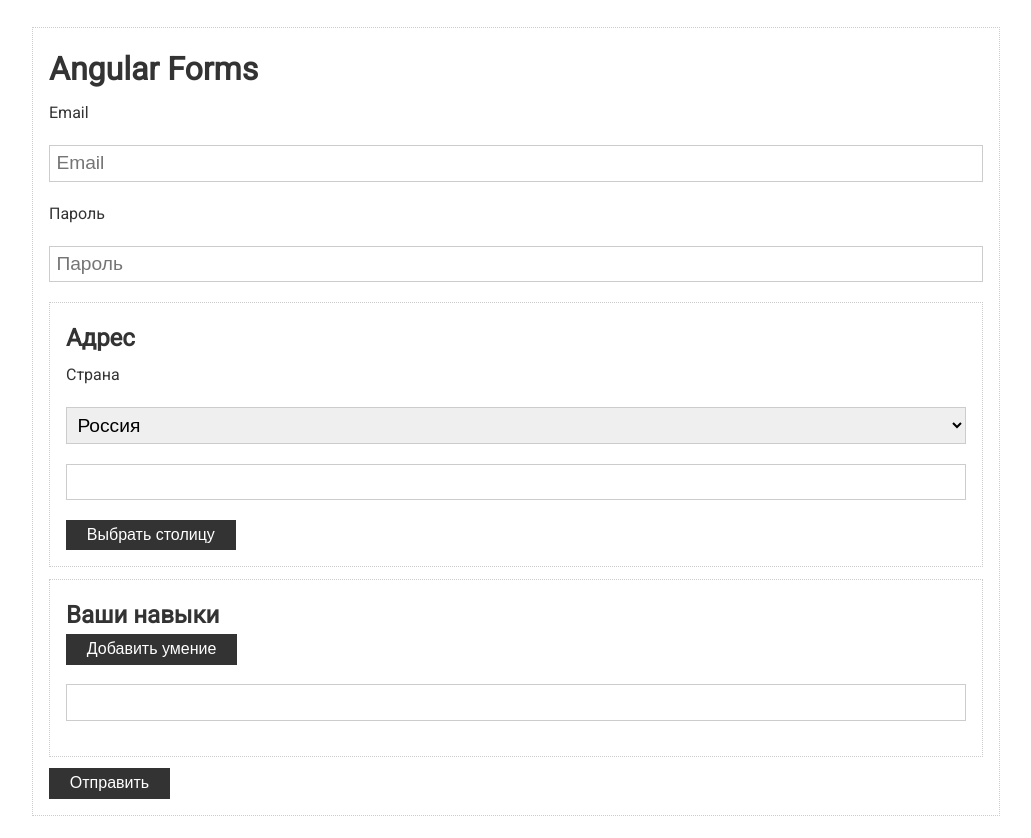
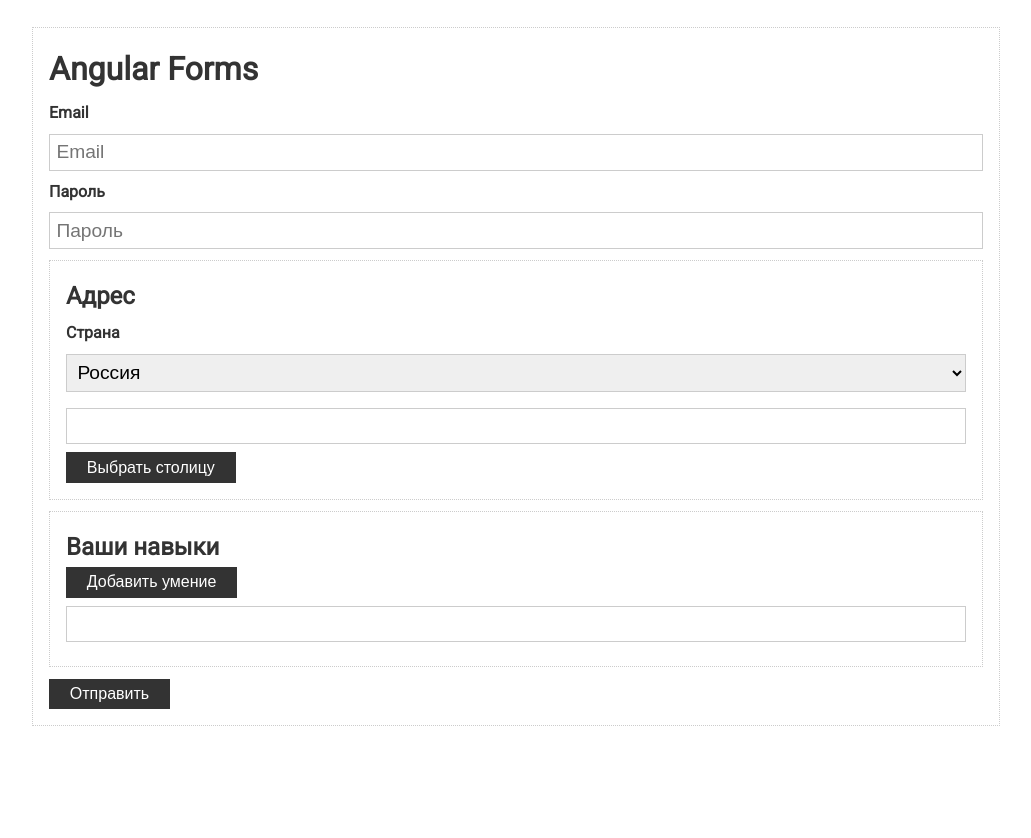
Before and after one commit to SergBobyr/Projects, an Angular app: page / in a window 1280 px wide. Shown: the top 838 px of the page, without its empty margins (124-1155 px from the left). After the commit the page ends 800 px from the top, so only its background shows below. Built offline with nearby package versions, Linux system fonts and the light colour scheme.

Commit message:
Создание формы

```diff
--- a/src/app/app.component.html
+++ b/src/app/app.component.html
@@ -1,5 +1,5 @@
 <div class="container">
-  <form class="card">
+  <form class="card" [formGroup]="form" (ngSubmit)="submit()">
     <h1>Angular Forms</h1>
     <div class="form-control">
       <label>Email</label>
@@ -25,16 +25,16 @@
       <div class="form-control">
         <input type="text">
       </div>
-      <button class="btn">Выбрать столицу</button>
+      <button class="btn" type="button">Выбрать столицу</button>
     </div>
 <div class="card">
   <h2>Ваши навыки</h2>
-  <button class="btn">Добавить умение</button>
+  <button class="btn" type="button">Добавить умение</button>
 <div class="form-control">
   <label></label>
    <input type="text">
 </div>
 </div>
-    <button class="btn">Отправить</button>
+    <button class="btn" type="submit">Отправить</button>
   </form>
 </div>
--- a/src/app/app.component.scss
+++ b/src/app/app.component.scss
@@ -1,3 +1,100 @@
-p {
-  font-size: 1.5rem;
+* {
+  box-sizing: border-box;
+  margin: 0;
+  padding: 0;
 }
+
+body {
+  font-family: 'Roboto', sans-serif;
+  font-size: 1rem;
+  line-height: 1.6;
+  background-color: #fff;
+  color: #333;
+}
+
+.container {
+  max-width: 1000px;
+  margin: 0 auto;
+  padding: 1rem;
+}
+
+a {
+  text-decoration: none;
+}
+
+a:hover {
+  color: #666;
+}
+
+ul {
+  list-style: none;
+}
+
+img {
+  width: 100%;
+}
+
+.btn {
+  display: inline-block;
+  background: #333333;
+  color: #fff;
+  padding: 0.4rem 1.3rem;
+  font-size: 1rem;
+  border: none;
+  cursor: pointer;
+  margin-right: 0.5rem;
+  transition: opacity 0.2s ease-in;
+  outline: none;
+
+  &:disabled {
+    background: #ccc;
+    color: #000;
+    cursor: not-allowed;
+  }
+}
+
+.btn:hover {
+  opacity: 0.8;
+}
+
+.form-control {
+  display: block;
+  margin-top: 0.3rem;
+  margin-bottom: .5rem;
+
+  label {
+    display: block;
+    font-weight: bold;
+    font-size: 1rem;
+    margin-bottom: .5rem;
+  }
+
+  input {
+    margin-bottom: 0;
+  }
+
+  .validation {
+    color: red;
+  }
+}
+
+.card {
+  padding: 1rem;
+  border: #ccc 1px dotted;
+  margin: 0.7rem 0;
+}
+
+input,
+select,
+textarea {
+  display: block;
+  width: 100%;
+  padding: 0.4rem;
+  font-size: 1.2rem;
+  border: 1px solid #ccc;
+  margin-bottom: 1rem;
+}
+
+hr {
+  margin: .5rem 0;
+}
--- a/src/app/app.component.ts
+++ b/src/app/app.component.ts
@@ -1,9 +1,19 @@
-import {Component} from '@angular/core'
+import {Component, OnInit} from '@angular/core';
+import {FormGroup} from '@angular/forms';
 
 @Component({
   selector: 'app-root',
   templateUrl: './app.component.html',
   styleUrls: ['./app.component.scss'],
 })
-export class AppComponent  {
+export class AppComponent implements OnInit{
+  form: FormGroup
+
+ngOnInit(){
+    this.form = new FormGroup({})
+  }
+
+  submit() {console.log('Form submitted:', this.form)
+
+  }
 }
--- a/src/app/app.module.ts
+++ b/src/app/app.module.ts
@@ -11,8 +11,8 @@
   ],
   imports: [
     BrowserModule,
-    FormsModule
-    // ReactiveFormsModule
+    FormsModule,
+    ReactiveFormsModule
   ],
   providers: [],
   bootstrap: [AppComponent]
```
